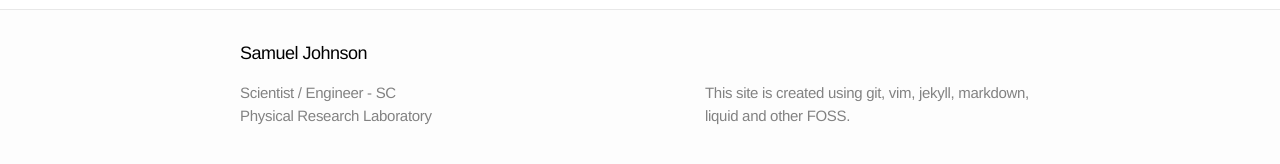
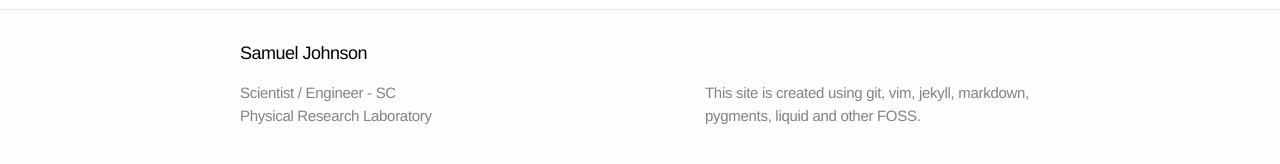
Before and after one commit to samueljohnson/samueljohnson.github.io.archive, a Jekyll site: the page built from index.markdown, in a window 1280 px wide. Shown: the part 209-373 px from the top of the page. Built offline with Jekyll 4.4.1, drawn with Linux system fonts in a browser that asks for light colours.

Commit message:
Updated about page

```diff
--- a/_config.yml
+++ b/_config.yml
@@ -4,7 +4,7 @@ title: Scientist / Engineer - SC
 # email: samuel [at] prl.res.in
 organisation: Physical Research Laboratory
 username: samueljohnson
-description: "This site is created using git, vim, jekyll, markdown, liquid and other FOSS."
+description: "This site is created using git, vim, jekyll, markdown, pygments, liquid and other FOSS."
 baseurl: ""
 url: "samueljohnson.github.io"
 
```
